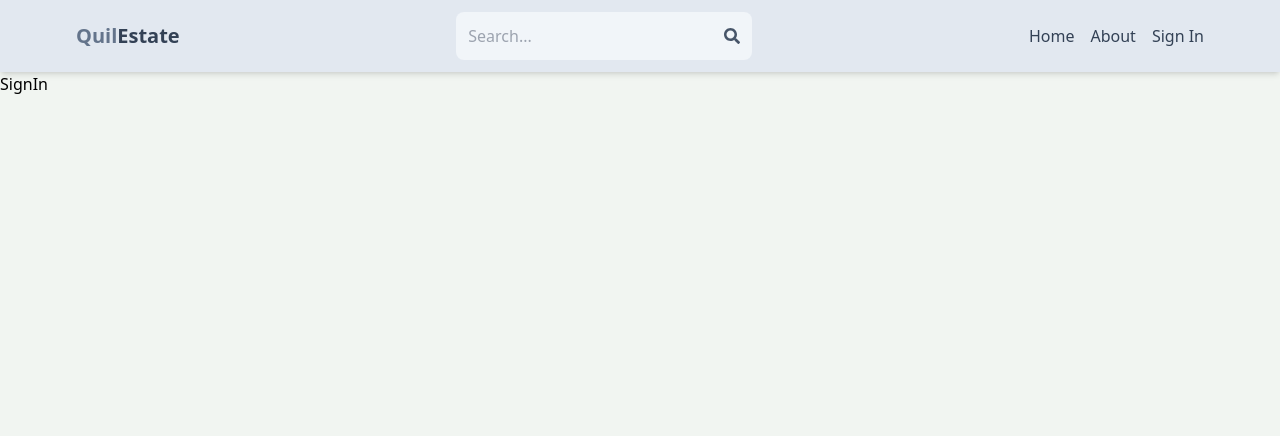
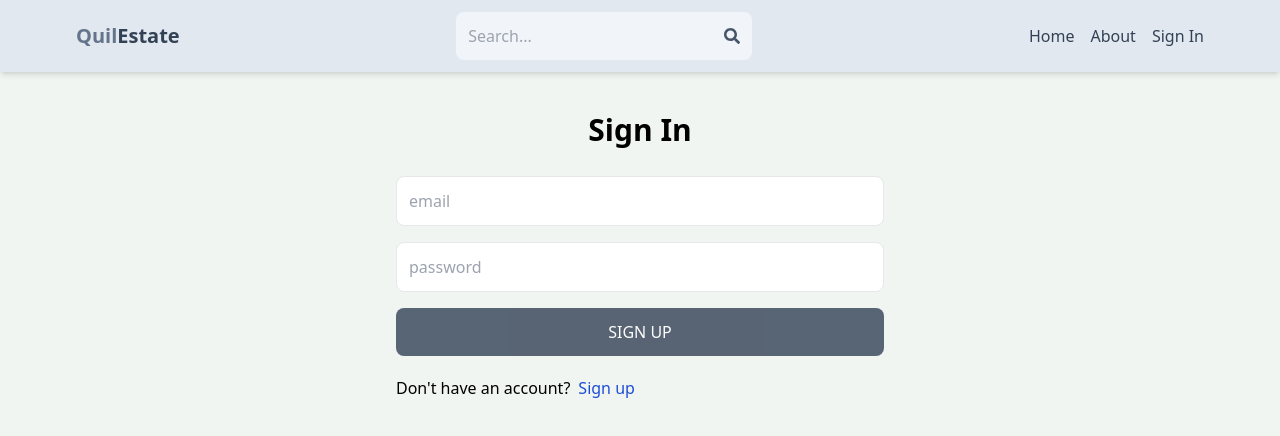
Before and after one commit to Quillzyy/real-estate, a React (Vite) app in the folder client/: page /sign-in in a window 1280 px wide. Shown: the top 436 px of the page. Built offline with nearby package versions, Linux system fonts and the light colour scheme.

Commit message:
Complete UI for sign in page and fix sign up handling error

```diff
--- a/client/src/App.jsx
+++ b/client/src/App.jsx
@@ -1,4 +1,3 @@
-import React from "react";
 import { BrowserRouter, Routes, Route } from "react-router-dom";
 import Home from "./pages/Home";
 import SignIn from "./pages/SignIn";
--- a/client/src/pages/SignIn.jsx
+++ b/client/src/pages/SignIn.jsx
@@ -1,7 +1,82 @@
-import React from "react";
+import { useState } from "react";
+import { Link, useNavigate } from "react-router-dom";
 
 function SignIn() {
-    return <div>SignIn</div>;
+    const [formData, setFormData] = useState({
+        username: "",
+        email: "",
+    });
+    const [error, setError] = useState(null);
+    const [loading, setLoading] = useState(false);
+    const navigate = useNavigate();
+    function handleChange(e) {
+        setFormData({
+            ...formData,
+            [e.target.id]: e.target.value,
+        });
+    }
+    async function handleSubmit(e) {
+        try {
+            e.preventDefault();
+            setLoading(true);
+            const res = await fetch("/api/auth/signin", {
+                method: "POST",
+                headers: {
+                    "Content-Type": "application/json",
+                },
+                body: JSON.stringify(formData),
+            });
+            const data = await res.json();
+            if (data.success === false) {
+                setError("Error: " + data.message);
+                setLoading(false);
+                return;
+            }
+            setLoading(false);
+            navigate("/");
+        } catch (error) {
+            setError("Error: " + error.message);
+            setLoading(false);
+        }
+    }
+    return (
+        <div className="p-3 max-w-lg mx-auto">
+            <h1 className="text-3xl text-center font-semibold my-7">Sign In</h1>
+            <form className="flex flex-col gap-4" onSubmit={handleSubmit}>
+                <input
+                    type="email"
+                    placeholder="email"
+                    className="border p-3 rounded-lg"
+                    id="email"
+                    onChange={handleChange}
+                ></input>
+                <input
+                    type="password"
+                    placeholder="password"
+                    className="border p-3 rounded-lg"
+                    id="password"
+                    onChange={handleChange}
+                ></input>
+                <button
+                    disabled={
+                        loading ||
+                        formData.email === "" ||
+                        formData.password === ""
+                    }
+                    className="bg-slate-700 text-white p-3 rounded-lg uppercase hover:opacity-95 disabled:opacity-80"
+                >
+                    {loading ? "Loading..." : "Sign Up"}
+                </button>
+            </form>
+            <div className="flex flex-row gap-2 mt-5">
+                <p>Don&apos;t have an account?</p>
+                <Link to={"/sign-up"}>
+                    <span className="text-blue-700">Sign up</span>
+                </Link>
+            </div>
+            {error && <p className="text-red-500 mt-5">{error}</p>}
+        </div>
+    );
 }
 
 export default SignIn;
--- a/client/src/pages/SignUp.jsx
+++ b/client/src/pages/SignUp.jsx
@@ -1,4 +1,3 @@
-import React from "react";
 import { useState } from "react";
 import { Link, useNavigate } from "react-router-dom";
 
```
Also changed, not shown: 1 other file (tests, documents, lock files or other folders).
